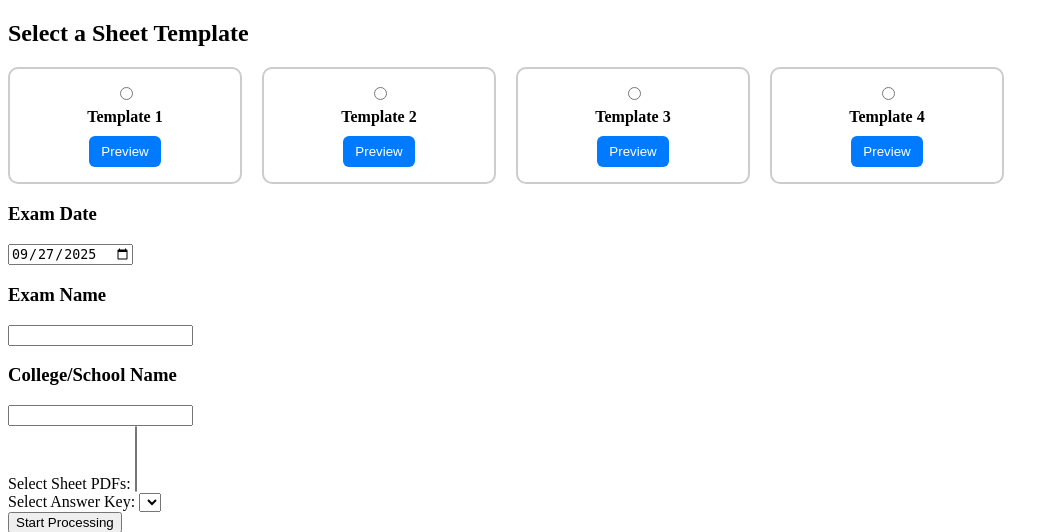
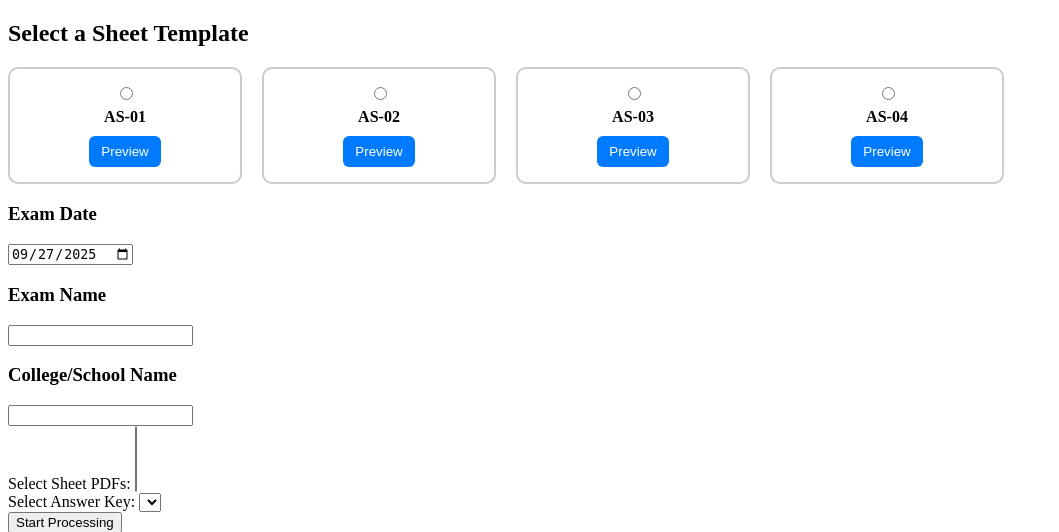
Before and after one commit to ibnu-umer/bubble-sheet-evaluator-web, a Django app: page / in a window 1280 px wide. Shown: the part 324-856 px from the top of the page, without its empty margins (0-1059 px from the left). Run offline with Django 5.2, Linux system fonts and the light colour scheme; data that the repository does not hold is empty; parts of the project's set-up code (start-up, migrations or seed data) failed here and were passed over.

Commit message:
feat: add TEMPLATE_CONFIG for answer sheet template

```diff
--- a/omr/constants.py
+++ b/omr/constants.py
@@ -4,5 +4,12 @@ POPPLER_PATH = "poppler/poppler-24.08.0/Library/bin"
 CONVERTED_IMG_PATH = "media/exams/{}/converted/"
 EVALUATED_IMG_PATH = "media/exams/{}/evaluated/"
 RESULT_SHEET_PATH = "media/exams/{}/results/"
-OPTIONS = ["A", "B", "C", "D"]
+OPTIONS = ["A", "B", "C", "D", "E"]
 PASS_MARK = 10
+
+TEMPLATE_CONFIG = {
+    "AS-01": {"questions": 60, "options": 5},
+    "AS-02": {"questions": 60, "options": 4},
+    "AS-03": {"questions": 50, "options": 5},
+    "AS-04": {"questions": 50, "options": 4}
+}
--- a/omr/templates/evaluate.html
+++ b/omr/templates/evaluate.html
@@ -131,23 +131,23 @@
             <h2>Select a Sheet Template</h2>
             <div class="template-options">
                 <div class="template-card">
-                    <input type="radio" id="template1" name="sheet_template" value="template1">
-                    <label for="template1">Template 1</label>
+                    <input type="radio" id="AS-01" name="sheet_template" value="AS-01" required>
+                    <label for="AS-01">AS-01</label>
                     <button class="preview-btn" data-img="{% static 'sheet_images/AS-01.png' %}">Preview</button>
                 </div>
                 <div class="template-card">
-                    <input type="radio" id="template2" name="sheet_template" value="template2">
-                    <label for="template2">Template 2</label>
+                    <input type="radio" id="AS-02" name="sheet_template" value="AS-02">
+                    <label for="AS-02">AS-02</label>
                     <button class="preview-btn" data-img="{% static 'sheet_images/AS-02.png' %}">Preview</button>
                 </div>
                 <div class="template-card">
-                    <input type="radio" id="template3" name="sheet_template" value="template3">
-                    <label for="template3">Template 3</label>
+                    <input type="radio" id="AS-03" name="sheet_template" value="AS-03">
+                    <label for="AS-03">AS-03</label>
                     <button class="preview-btn" data-img="{% static 'sheet_images/AS-03.png' %}">Preview</button>
                 </div>
                 <div class="template-card">
-                    <input type="radio" id="template4" name="sheet_template" value="template4">
-                    <label for="template4">Template 4</label>
+                    <input type="radio" id="AS-04" name="sheet_template" value="AS-04">
+                    <label for="AS-04">AS-04</label>
                     <button class="preview-btn" data-img="{% static 'sheet_images/AS-04.png' %}">Preview</button>
                 </div>
             </div>
--- a/omr/views.py
+++ b/omr/views.py
@@ -36,7 +36,7 @@ def evaluator(request):
 
 def process_ajax(request):
     if request.method == "POST":
-        template = request.POST.get("template")
+        template = request.POST.get("sheet_template")
         sheet_files = request.POST.getlist("sheet_files")
         answer_file = request.POST.get("answer_file")
         exam_name = request.POST.get("exam_name").lower().replace(" ", "_")
@@ -50,6 +50,7 @@ def process_ajax(request):
         def stream():
             final_results = []
             answer_keys = load_answers(answer_file)
+            template_config = TEMPLATE_CONFIG.get(template)
 
             # Collect all students_data from all PDFs
             all_students_data = []
@@ -79,7 +80,7 @@ def process_ajax(request):
                     converted_folder=converted_img_path,
                     evaluated_folder=evaluated_img_path,
                     thresh=MEAN_INTENSITY_THRESHOLD,
-                    options=OPTIONS
+                    options=OPTIONS[:template_config.get("options")],
                 )
                 if type(result) == str:
                     errored_files.append(result)
```
